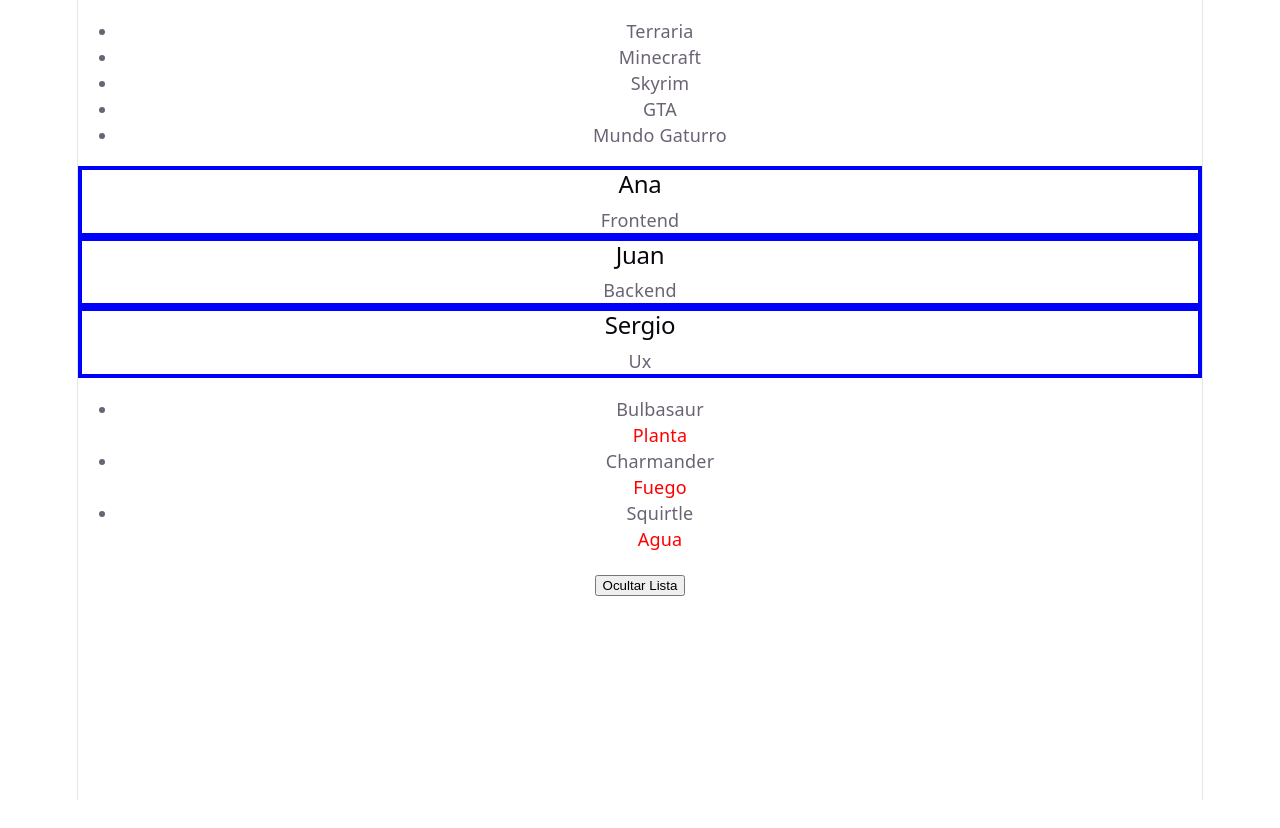
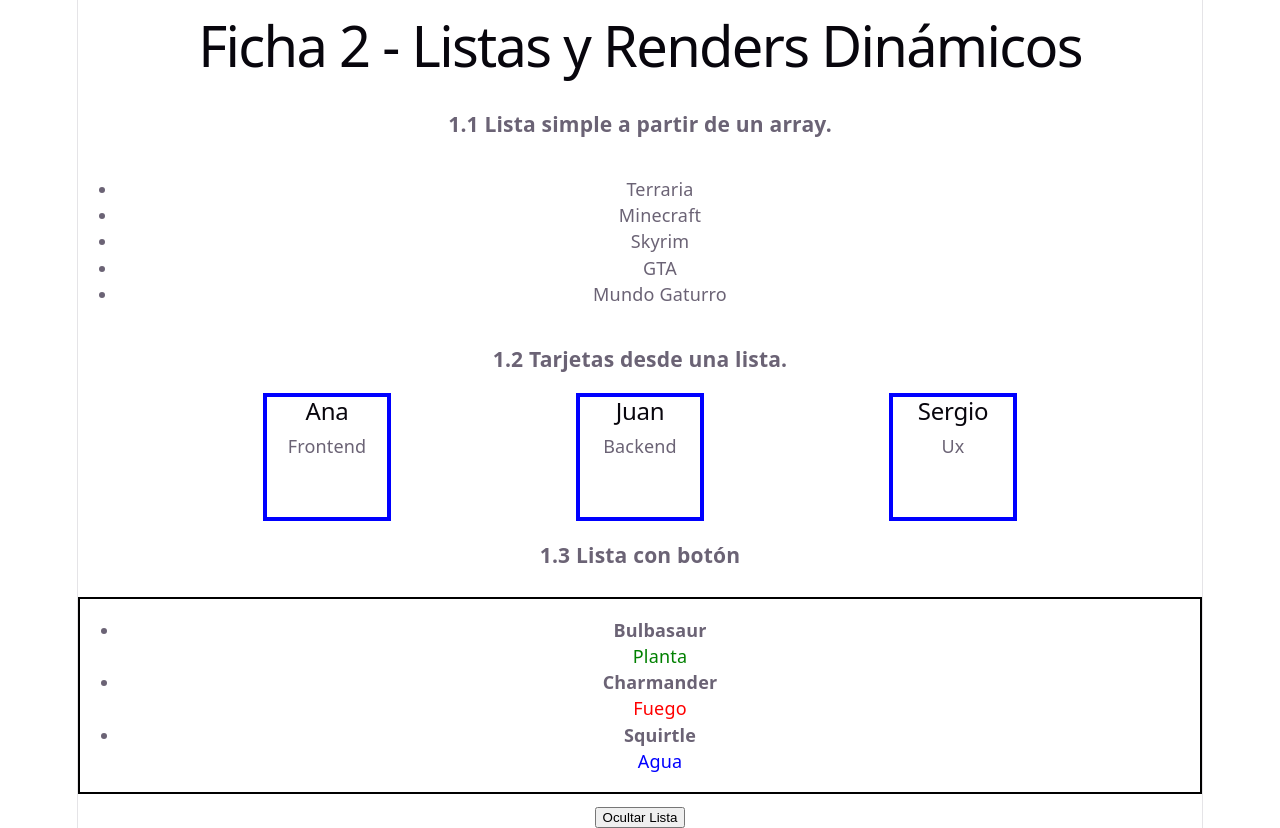
Before and after one commit to sanchezgica/Segundo-Semestre-Anima-Sanchez-Juan, a React (Vite) app in the folder Practico/ficha-2/: page / in a window 1280 px wide. Before the commit the page ends 800 px from the top, so only its background shows below. Built offline with nearby package versions, Linux system fonts and the light colour scheme.

Commit message:
Ajustados detalles de estilo

```diff
--- a/Practico/ficha-2/src/App.jsx
+++ b/Practico/ficha-2/src/App.jsx
@@ -13,10 +13,13 @@
   ];
   return (
     <>
+      <h1>Ficha 2 - Listas y Renders Dinámicos</h1>
+      <h3>1.1 Lista simple a partir de un array.</h3>
       <div>
         <ListaSimple></ListaSimple>
       </div>
-      <div>
+      <h3>1.2 Tarjetas desde una lista.</h3>
+      <div style={{ display: "flex", justifyContent: "space-evenly" }}>
         {personas.map((persona) => (
           <TarjetaLista
             key={persona.id}
@@ -25,6 +28,7 @@
           ></TarjetaLista>
         ))}
       </div>
+      <h3>1.3 Lista con botón</h3>
       <div>
         {visible && <Tarjeta></Tarjeta>}
         <button
--- a/Practico/ficha-2/src/components/Tarjeta.jsx
+++ b/Practico/ficha-2/src/components/Tarjeta.jsx
@@ -1,17 +1,17 @@
 function Tarjeta() {
   const pokemones = [
-    { id: 1, nombre: "Bulbasaur", tipo: "Planta" },
-    { id: 2, nombre: "Charmander", tipo: "Fuego" },
-    { id: 3, nombre: "Squirtle", tipo: "Agua" },
+    { id: 1, nombre: "Bulbasaur", tipo: "Planta", color: "Green" },
+    { id: 2, nombre: "Charmander", tipo: "Fuego", color: "Red" },
+    { id: 3, nombre: "Squirtle", tipo: "Agua", color: "Blue" },
   ];
   return (
-    <div>
+    <div style={{ border: "solid 2px black", margin: "8px 0px" }}>
       <ul>
         {pokemones.map((pokemon) => (
           <li key={pokemon.id}>
             <div>
-              <p>{pokemon.nombre}</p>
-              <p style={{ color: "#FF0000" }}>{pokemon.tipo}</p>
+              <b>{pokemon.nombre}</b>
+              <p style={{ color: pokemon.color }}>{pokemon.tipo}</p>
             </div>
           </li>
         ))}
--- a/Practico/ficha-2/src/components/TarjetaLista.jsx
+++ b/Practico/ficha-2/src/components/TarjetaLista.jsx
@@ -1,6 +1,9 @@
 function TarjetaLista(props) {
   return (
-    <div key={props.id} style={{ border: "solid 4px blue" }}>
+    <div
+      key={props.id}
+      style={{ border: "solid 4px blue", width: "120px", height: "120px" }}
+    >
       <h2>{props.nombre}</h2>
       <p>{props.rol}</p>
     </div>
```
